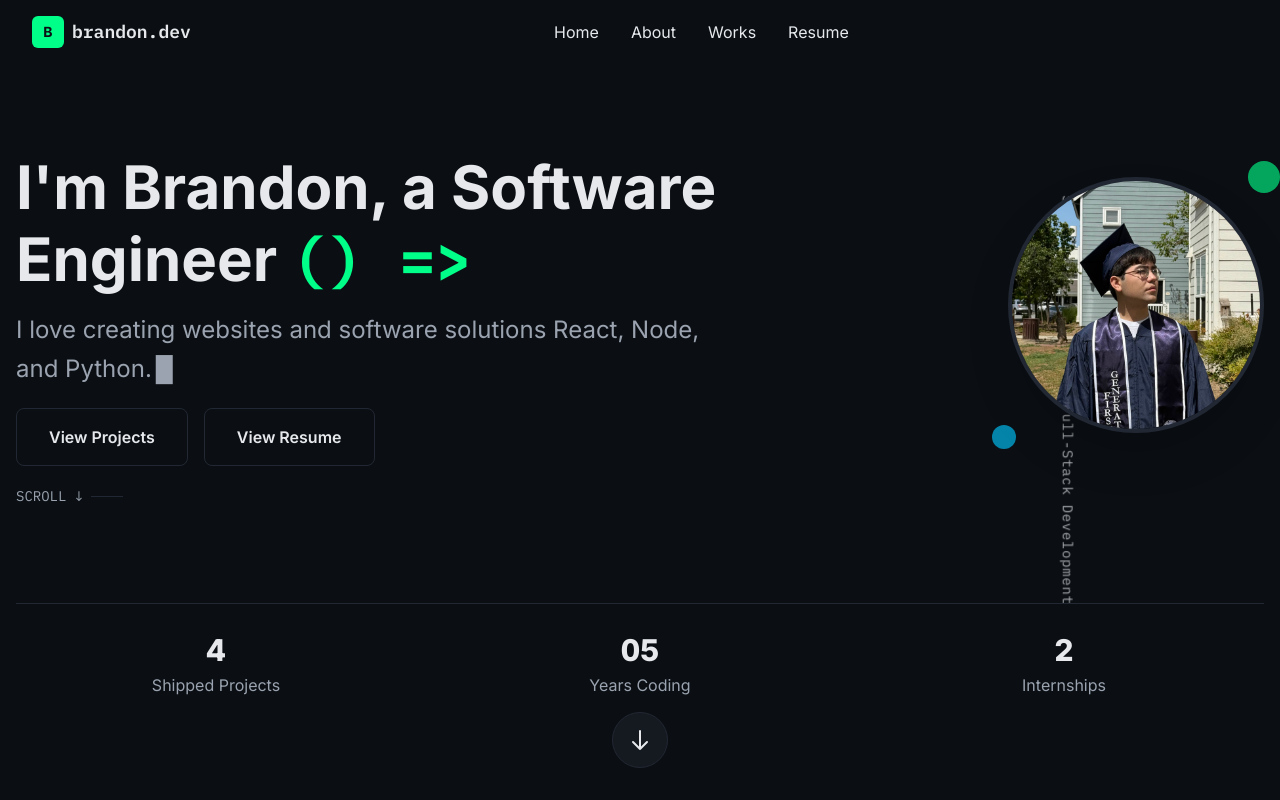
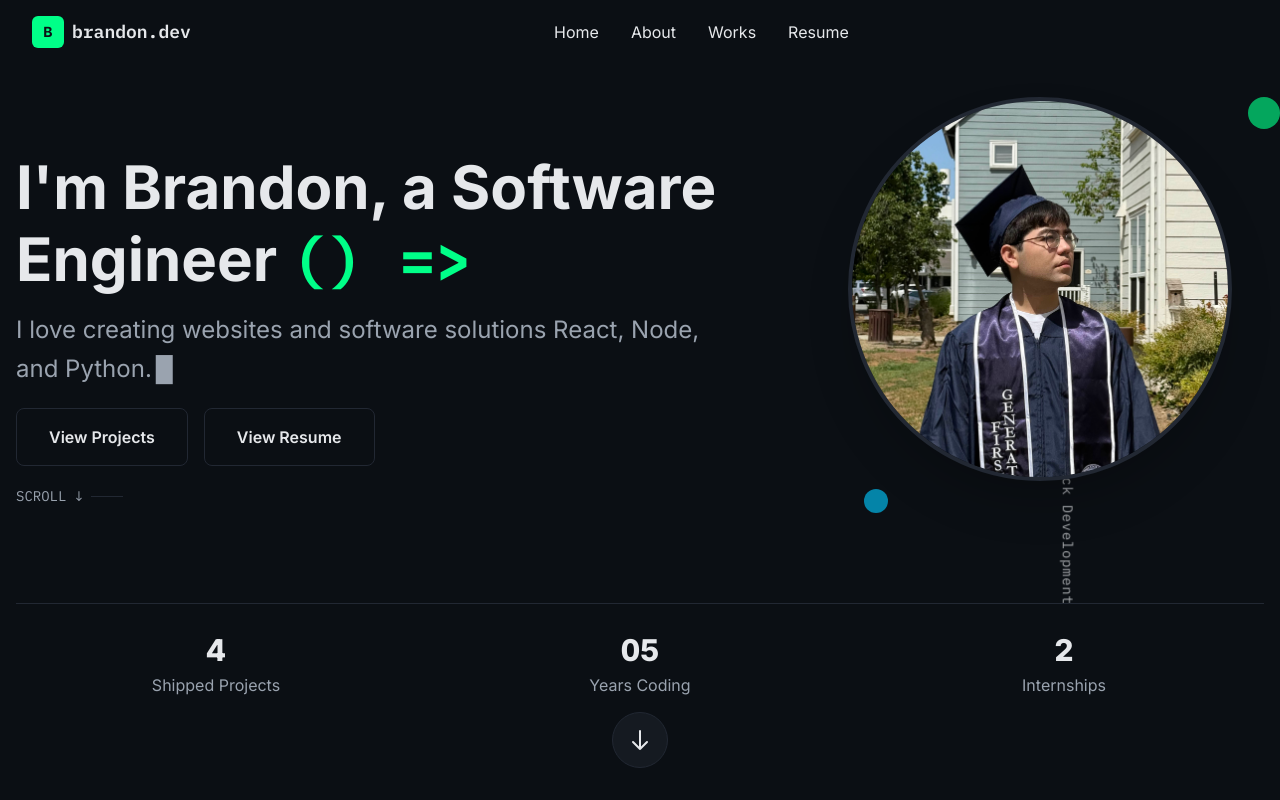
Before and after one commit to RaisinBranSnail/personal-website, a Next.js app: page / in a window 1280 px wide. Shown: the top 800 px of the page. Built offline with nearby package versions, Linux system fonts and the light colour scheme.

Commit message:
Restore hero image styling to match 10 commits ago - desktop size 24rem with proper positioning

```diff
--- a/src/components/Hero.module.css
+++ b/src/components/Hero.module.css
@@ -136,9 +136,8 @@
 .hero-avatar-container {
   display: flex;
   justify-content: center;
-  margin-left: 0;
-  margin-top: 0.5rem;
-  order: -1; /* Move image above content on mobile */
+  margin-left: -1rem;
+  margin-top: -2rem;
 }
 
 @media (min-width: 1024px) {
@@ -147,7 +146,6 @@
     justify-content: flex-end;
     margin-left: -2rem;
     margin-top: -3rem;
-    order: 0; /* Reset order on desktop */
   }
 }
 
@@ -174,7 +172,14 @@
   border: 4px solid var(--border);
   overflow: hidden;
   box-shadow: 0 25px 50px -12px rgba(0, 0, 0, 0.25);
-  transform: none;
+  transform: translateX(-2rem) translateY(-1rem);
+}
+
+@media (min-width: 1024px) {
+  .hero-avatar {
+    width: 24rem;
+    height: 24rem;
+  }
 }
 
 .hero-floating-dot-1 {
--- a/src/components/Hero.tsx
+++ b/src/components/Hero.tsx
@@ -58,7 +58,7 @@ export default function Hero(){
                   src="/images/IMG_0757.jpg"
                   alt="Brandon portrait"
                   fill
-                  sizes="(min-width:1024px) 20rem, 16rem"
+                  sizes="(min-width:1024px) 24rem, 16rem"
                   priority
                   className="object-cover"
                 />
```
